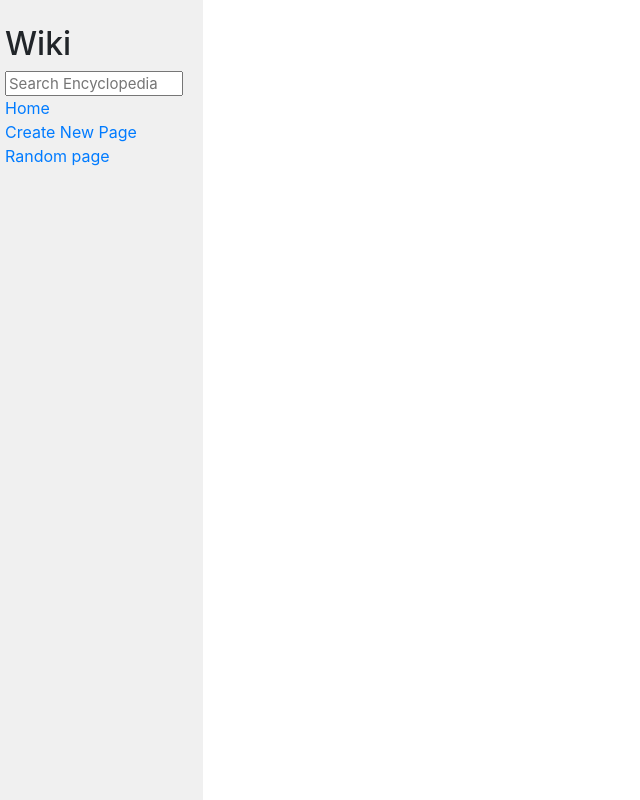
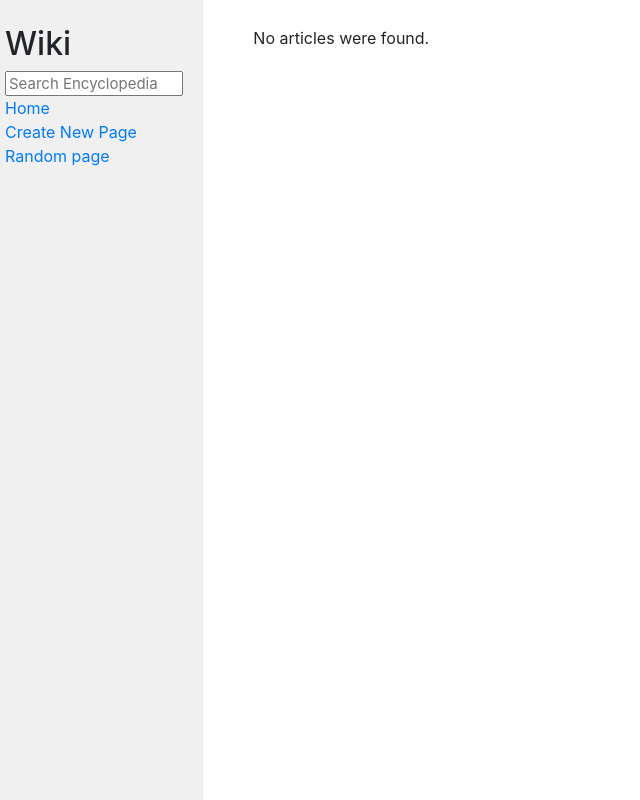
Before and after one commit to cschwatz/CS50w, a Django app: page /search_results in a window 1280 px wide. Shown: the whole page, without its empty margins (0-640 px from the left). Run offline with Django 3.2, Linux system fonts and the light colour scheme; some libraries are stand-ins or nearby versions.

Commit message:
fixed bugs with URLs that had uppercase letters

```diff
--- a/Project1/wiki/encyclopedia/templates/encyclopedia/notfound.html
+++ b/Project1/wiki/encyclopedia/templates/encyclopedia/notfound.html
@@ -6,6 +6,6 @@
 
 {% block body %}
     <p>
-        No page with the name {{ page_name }}
+        No page with the name {{ page_name }} was found.
     </p>
 {% endblock %}
--- a/Project1/wiki/encyclopedia/templates/encyclopedia/search_results.html
+++ b/Project1/wiki/encyclopedia/templates/encyclopedia/search_results.html
@@ -10,5 +10,10 @@
         {% for result in matching_articles %}
             <a href="{% url 'page' page_name=result|lower %}">{{ result }}</a>
         {% endfor %}
+        {% if not found_article %}
+                <p>
+                    No articles were found.
+                </p>
+        {% endif %}
     </ul>
 {% endblock %}
--- a/Project1/wiki/encyclopedia/views.py
+++ b/Project1/wiki/encyclopedia/views.py
@@ -33,13 +33,13 @@ def page(request, page_name):
     entry_name = next((entry for entry in util.list_entries() if entry.lower() == page_name), None)
     #checks if the name entered at the url directly corresponds to any article that is in 'entries'
     #if article does not exist, renders the 'notfound' page
-    entry_html = markdown2.markdown(util.get_entry(entry_name))
     if not util.get_entry(entry_name):
         return render(request, "encyclopedia/notfound.html", {
             "page_name": page_name,
             "random_article": random_article,
         })
     else: #if found an article, render that page's article
+        entry_html = markdown2.markdown(util.get_entry(entry_name))
         return render(request, "encyclopedia/page.html", {
             "entry": util.get_entry(entry_name),
             "random_article": random_article,
@@ -54,7 +54,7 @@ def new_page(request):
         has_article = False
         form = newArticleForm(request.POST)
         if form.is_valid():
-            title = form.cleaned_data["title"]
+            title = form.cleaned_data["title"].lower()
             if (title not in util.list_entries()):
                 content = form.cleaned_data["content"]
                 util.save_entry(title, content)
@@ -102,11 +102,15 @@ def search_results(request):
     if request.method == "POST":
         page_name = request.POST.get('q')
         entry_name = next((entry for entry in util.list_entries() if entry.lower() == page_name), None)
+        found_article = False
         if not util.get_entry(entry_name):
             matching_results = [article for article in util.list_entries() if page_name in article.lower()]
+            if matching_results:
+                found_article = True
             return render(request, "encyclopedia/search_results.html", {
                 "matching_articles": matching_results,
                 "random_article": random_article,
+                "found_article": found_article,
             })
         else: #if found an article, render that page's article
             return HttpResponseRedirect(reverse("page", kwargs={"page_name": page_name}))
```
Also changed, not shown: Project1/wiki/entries/CSS.md (+1 -1 lines), Project1/wiki/entries/Django.md (+1 -1 lines).
